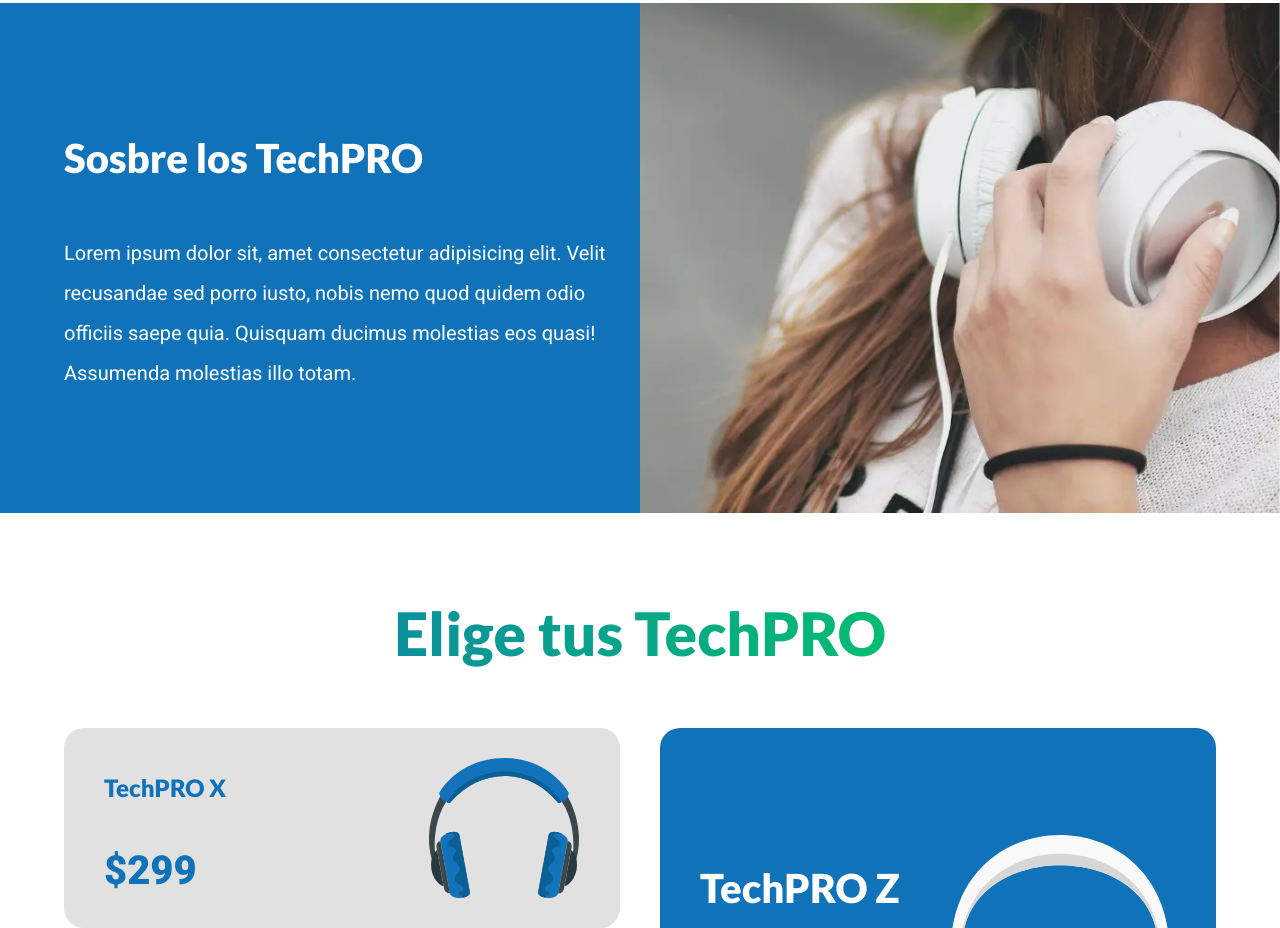
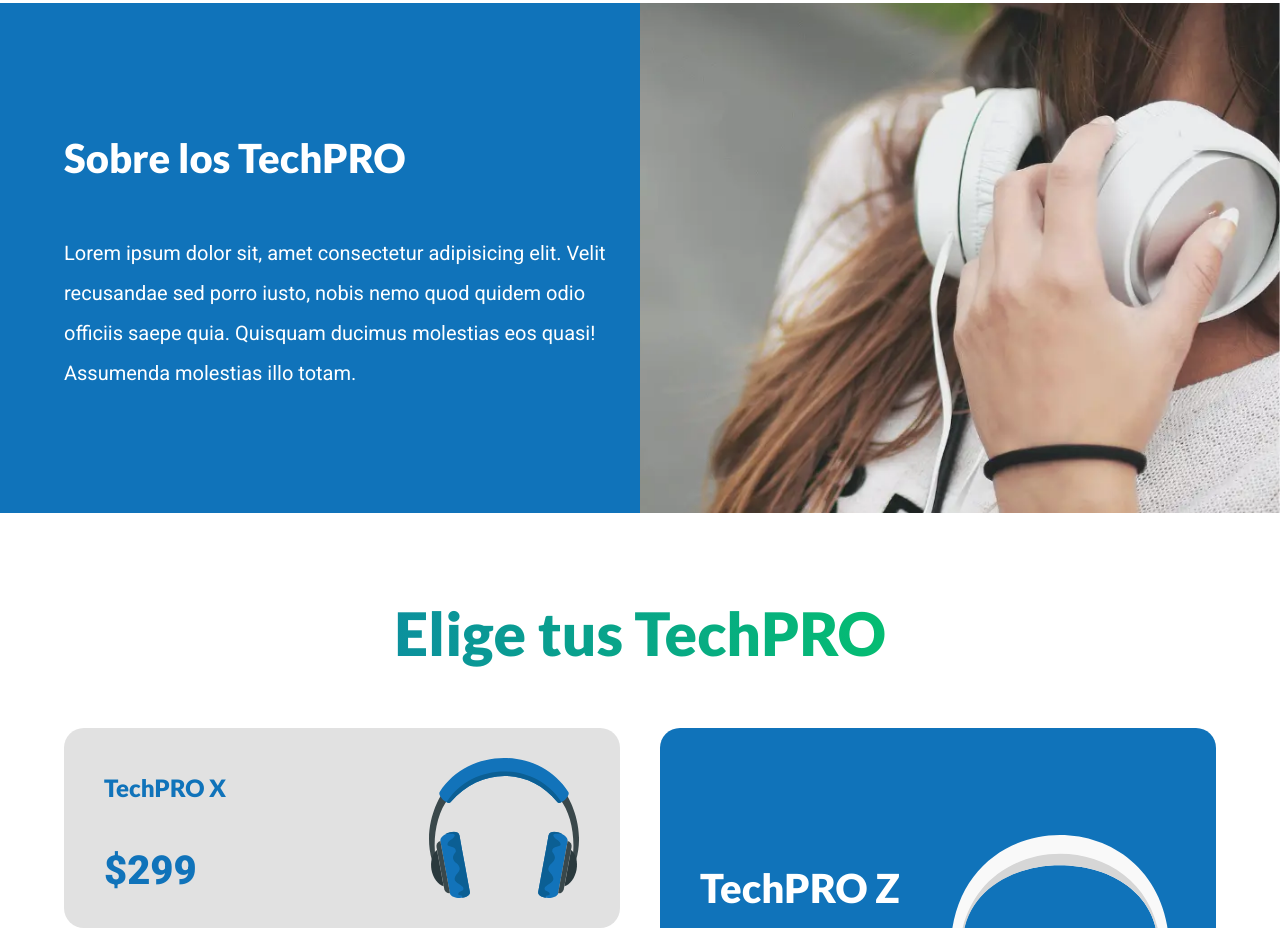
Before and after one commit to EdgarFabianRamirezSilvestre/audifonos-pagina-curso, a plain HTML site: page index.html in a window 1280 px wide. Shown: the part 1060-1988 px from the top of the page. Drawn offline with Linux system fonts and the light colour scheme.

Commit message:
Estructura final

```diff
--- a/index.html
+++ b/index.html
@@ -64,7 +64,7 @@
     <section class="sobre-tech">
         <div class="contenedor sobre-tech-grid">
             <div class="texto-sobre-tech">
-                <h2>Sosbre los <span>TechPRO</span></h2>
+                <h2>Sobre los <span>TechPRO</span></h2>
                 <p>Lorem ipsum dolor sit, amet consectetur adipisicing elit. Velit recusandae sed porro iusto, nobis nemo quod quidem odio officiis saepe quia. Quisquam ducimus molestias eos quasi! Assumenda molestias illo totam.</p>
             </div>
         </div>
```
